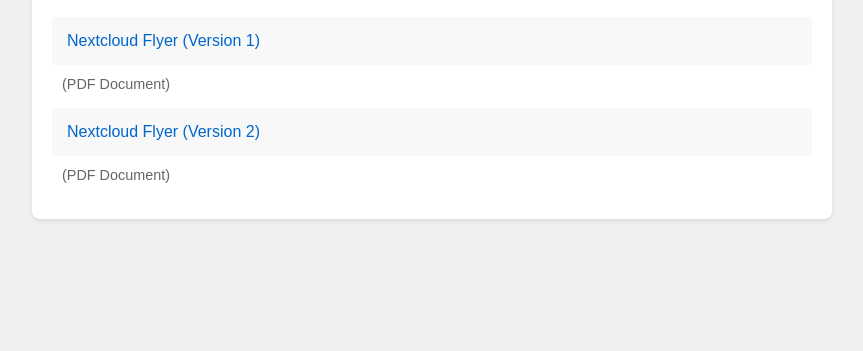
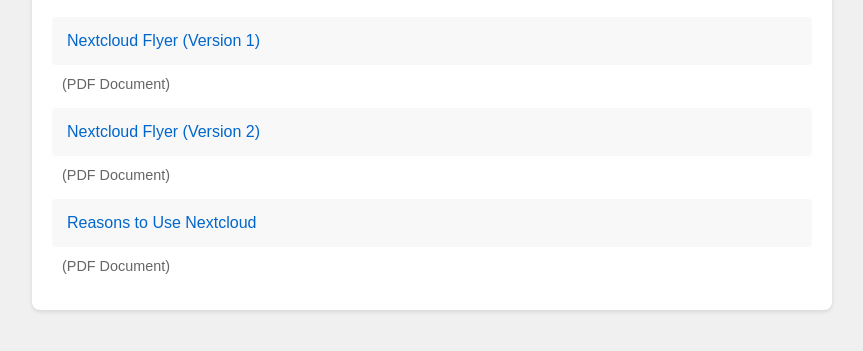
Before and after one commit to Nithyasusangeorge1987/test1, a plain HTML site: page index.html in a window 1280 px wide. Shown: the part 193-544 px from the top of the page, without its empty margins (208-1071 px from the left). Drawn offline with Linux system fonts and the light colour scheme.

Commit message:
Update index.html

```diff
--- a/index.html
+++ b/index.html
@@ -6,6 +6,7 @@
     <meta http-equiv="Content-Type" content="text/html; charset=utf-8">
     <meta property="og:type" content="website">
     <link rel="alternate" type="application/pdf" href="nextcloud-flyer.pdf">
+    <link rel="alternate" type="application/pdf" href="ReasonsNextcloud.pdf">
     <title>Seminar PDF Repository</title>
     <style>
         body {
@@ -79,6 +80,19 @@
                 </a>
                 <span class="file-type">(PDF Document)</span>
             </div>
+
+            <div class="pdf-item">
+                <a href="ReasonsNextcloud.pdf"
+                   class="pdf-link"
+                   target="_blank"
+                   type="application/pdf"
+                   data-type="pdf">
+                    Reasons to Use Nextcloud
+                </a>
+                <span class="file-type">(PDF Document)</span>
+            </div>
+
+            </div>
         </div>
     </div>
 </body>
```
